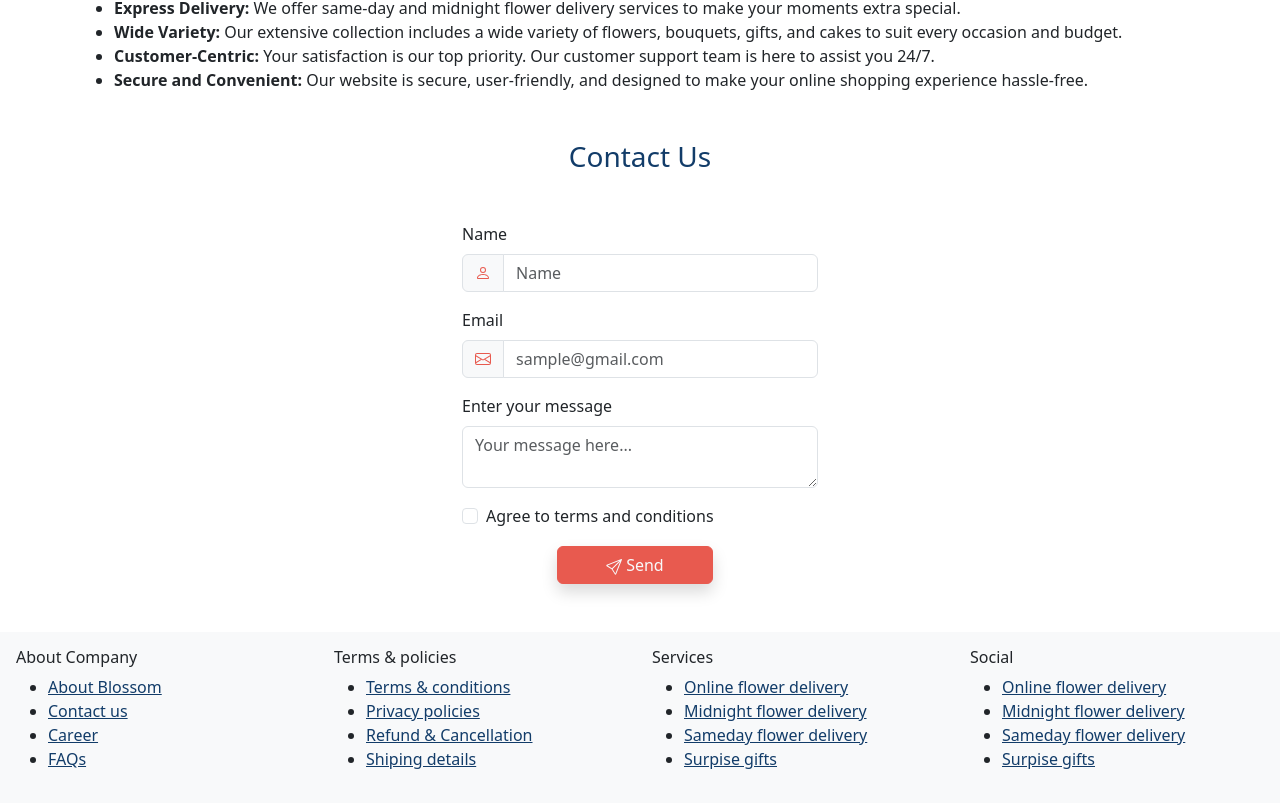
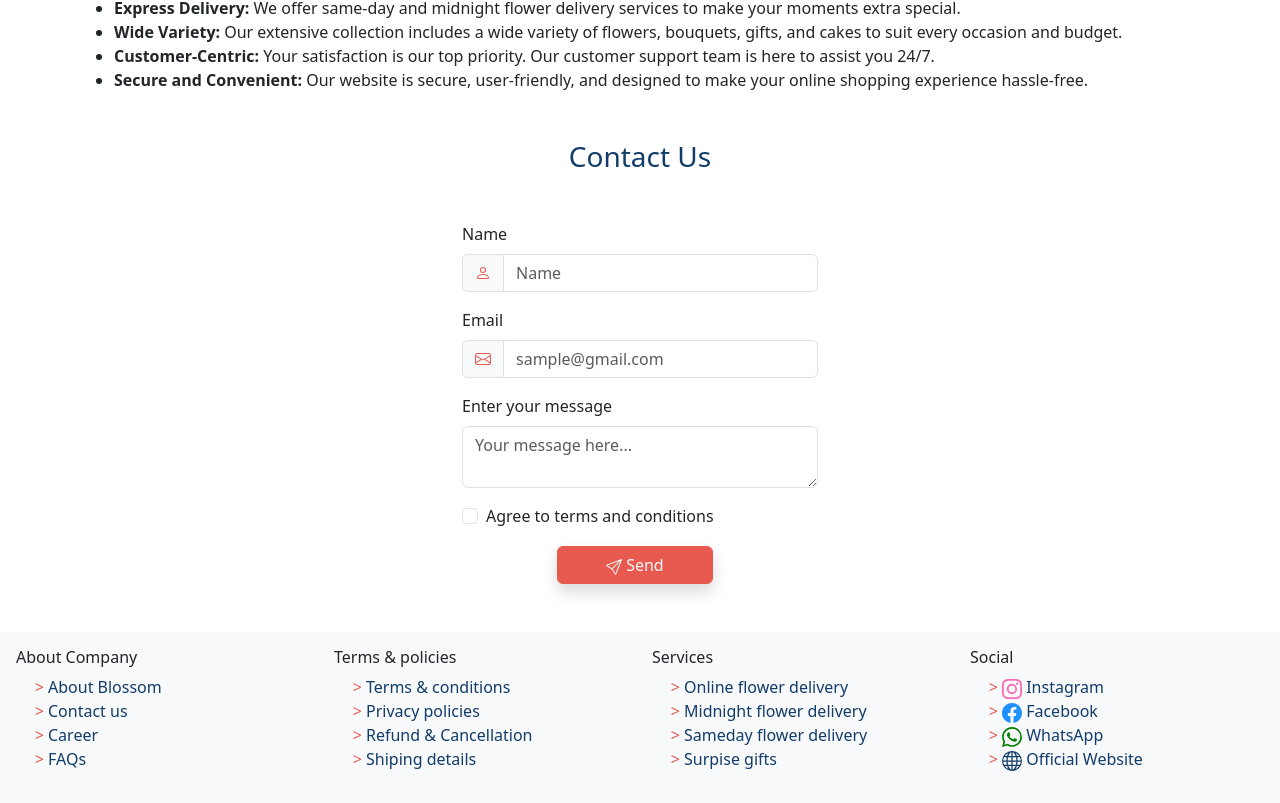
Before and after one commit to Sriram-Dee/Flower-Shop-Website, a React (Vite) app: page / in a window 1280 px wide. Shown: the part 3395-4198 px from the top of the page. Built offline with nearby package versions, Linux system fonts and the light colour scheme.

Commit message:
Added social icons and links

```diff
--- a/src/assets/CustComponentes/Footer.jsx
+++ b/src/assets/CustComponentes/Footer.jsx
@@ -1,11 +1,17 @@
 import React from "react";
 import { Col, Container, Row } from "react-bootstrap";
-import { Link } from "react-bootstrap-icons";
+import {
+  Facebook,
+  Globe,
+  Instagram,
+  Link,
+  Whatsapp,
+} from "react-bootstrap-icons";
 
 export const Footer = () => {
   return (
     <>
-      <Container className="bg-light m-0 p-3" fluid>
+      <Container className="bg-light m-0 p-3" id="footer" fluid>
         <Row>
           <Col md={3}>
             <h6>About Company</h6>
@@ -64,16 +70,25 @@
             <h6>Social</h6>
             <ul>
               <li>
-                <a href="">Online flower delivery</a>
+                <a href="https://instagram.com" target="_blank">
+                  <Instagram color="hotpink" fontSize={20} /> Instagram{" "}
+                </a>
               </li>
               <li>
-                <a href="#">Midnight flower delivery</a>
+                <a href="https://facebook.com" target="_blank">
+                  <Facebook color="dodgerblue" fontSize={20} /> Facebook
+                </a>
               </li>
               <li>
-                <a href="#">Sameday flower delivery </a>
+                <a href="https://wa.me/+918667286277/" target="_blank">
+                  <Whatsapp color="green" fontSize={20} /> WhatsApp
+                </a>
               </li>
               <li>
-                <a href="#"> Surpise gifts </a>
+                <a href="#">
+                  {" "}
+                  <Globe fontSize={20} /> Official Website
+                </a>
               </li>
             </ul>
           </Col>
```
